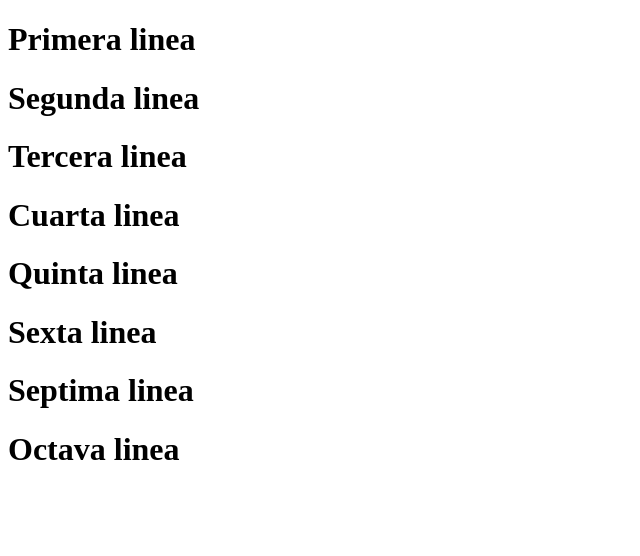
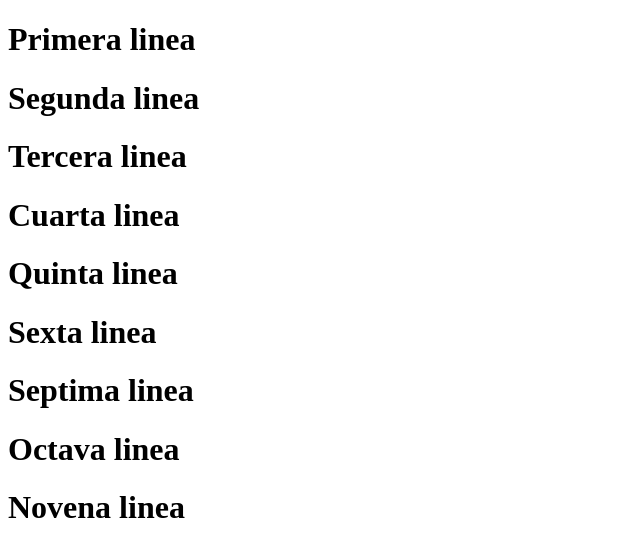
Before and after one commit to adrianjms0302/pagina_taller_buenas_practicas, a plain HTML site: page index.html in a window 1280 px wide. Shown: the whole page, without its empty margins (0-640 px from the left). Drawn offline with Linux system fonts and the light colour scheme.

Commit message:
Decimo commit

```diff
--- a/index.html
+++ b/index.html
@@ -14,5 +14,6 @@
     <h1>Sexta linea</h1>
     <h1>Septima linea</h1>
     <h1>Octava linea</h1>
+    <h1>Novena linea</h1>
 </body>
 </html>
```
